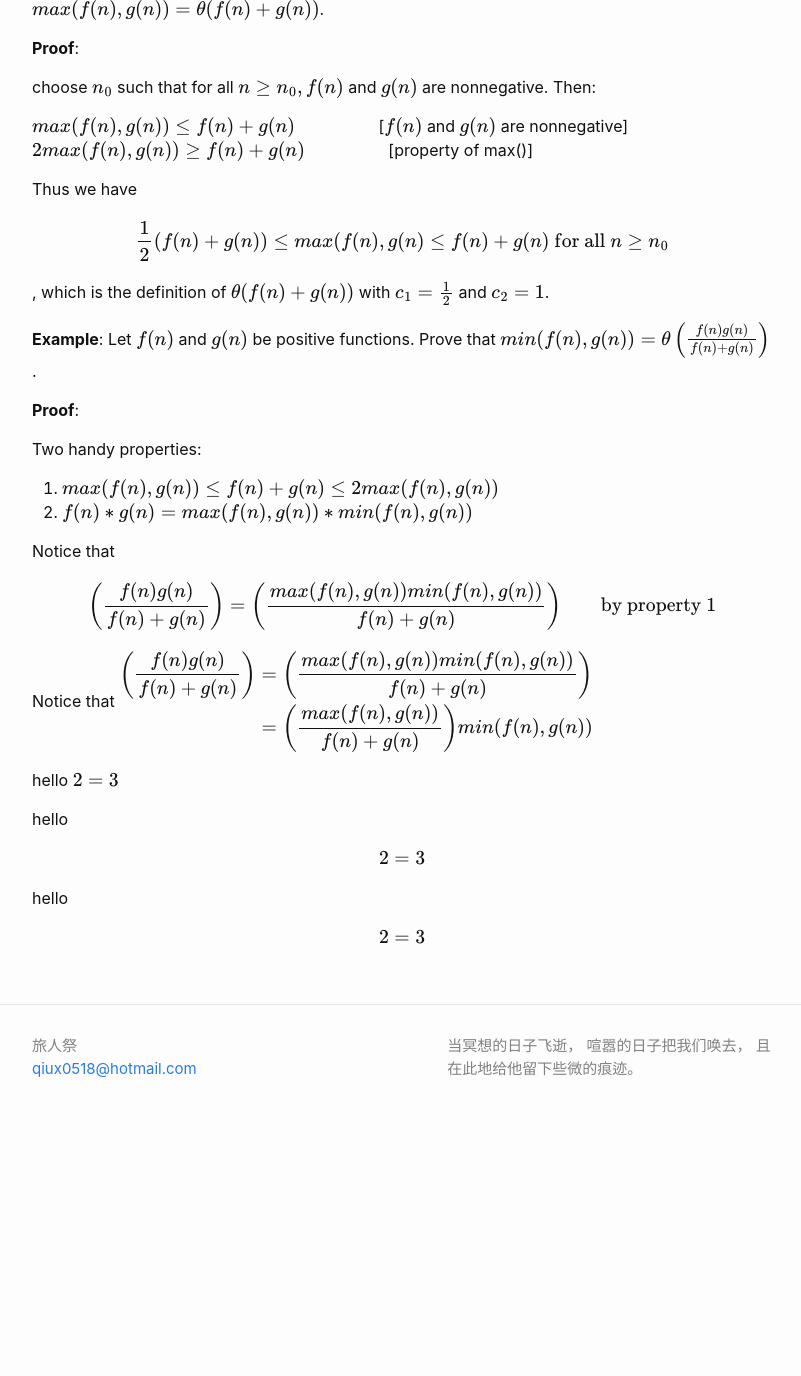
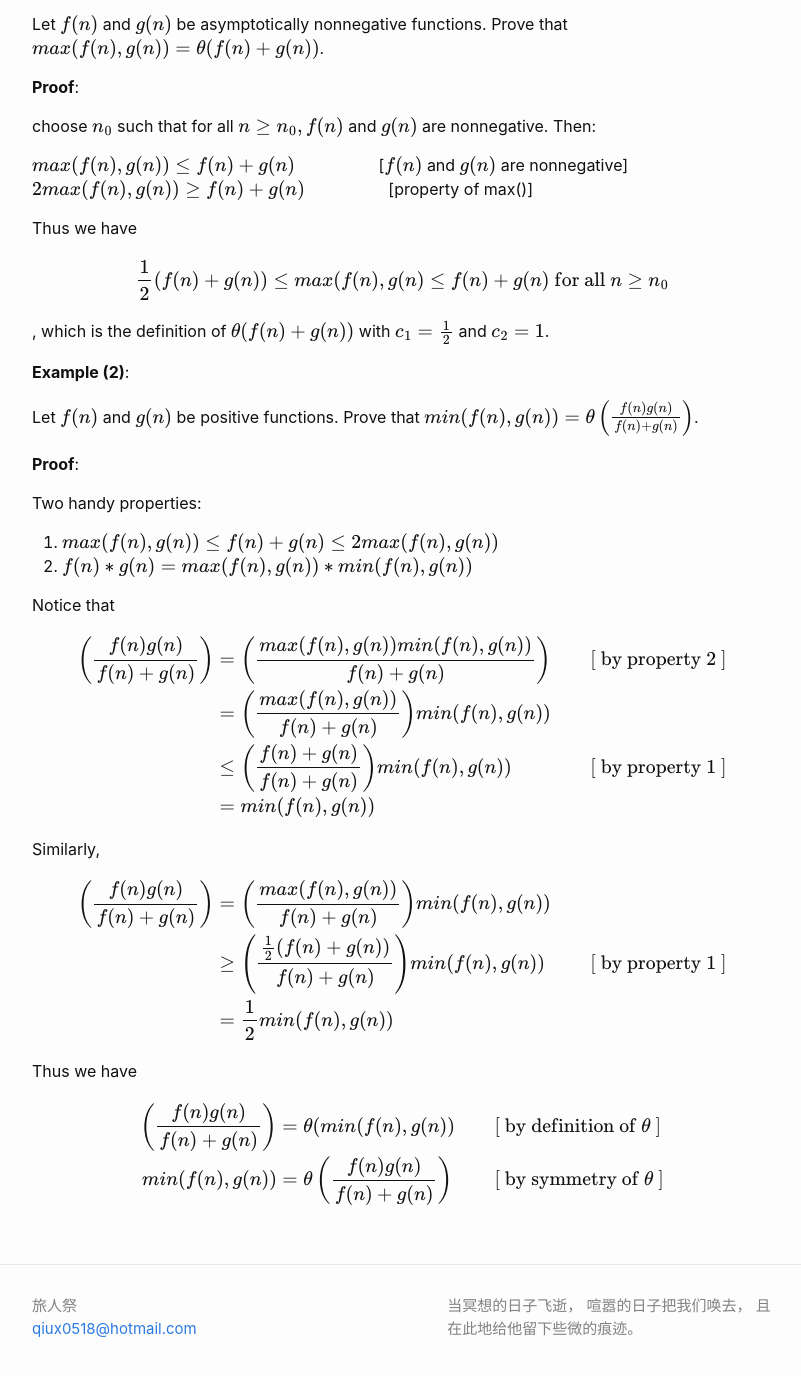
Before and after one commit to x7qiu/x7qiu.github.io, a Jekyll site: the page built from _posts/2019-02-08-Big-On.md, in a window 1280 px wide and 1400 px high, scrolled down 2044 px. Shown: the top 1376 px of the window, without its empty margins (238-1039 px from the left). Built offline with Jekyll 4.4.1, drawn with Linux system fonts in a browser that asks for light colours; formulas are drawn with MathJax 3; before the commit the page ends 3184 px from its top, so only the background shows below that; some of the changed text lies outside the part shown.

Commit message:
finished example 2

```diff
--- a/_posts/2019-02-08-Big-On.md
+++ b/_posts/2019-02-08-Big-On.md
@@ -79,7 +79,9 @@ However, not all functions are asymptotically comparable. That is, for two funct
 Example: $f(n) = n, g(n) = n^{1 + \sin n}$.
 
 ## Examples
-**Example**: Let $f(n)$ and $g(n)$ be asymptotically nonnegative functions. Prove that $max(f(n), g(n)) = \theta(f(n) + g(n))$.
+**Example (1)**:
+
+Let $f(n)$ and $g(n)$ be asymptotically nonnegative functions. Prove that $max(f(n), g(n)) = \theta(f(n) + g(n))$.
 
 **Proof**:
 
@@ -89,12 +91,16 @@ $max(f(n), g(n)) \le f(n) + g(n) \qquad \qquad$     [$f(n)$ and $g(n)$ are nonne
 $2max(f(n), g(n)) \ge f(n) + g(n) \qquad \qquad$    [property of max()]
 
 Thus we have
-\\[
+
+$$
 \frac{1}{2}(f(n) + g(n)) \le max(f(n), g(n) \le f(n) + g(n) \text{ for all } n \ge n_0
-\\]
+$$
+
 , which is the definition of $\theta(f(n) + g(n))$ with $c_1 = \frac{1}{2}$ and $c_2 = 1$.
 
-**Example**: Let $f(n)$ and $g(n)$ be positive functions. Prove that $min(f(n), g(n)) = \theta\left(\frac{f(n)g(n)}{f(n)+g(n)}\right)$.
+**Example (2)**:
+
+ Let $f(n)$ and $g(n)$ be positive functions. Prove that $min(f(n), g(n)) = \theta\left(\frac{f(n)g(n)}{f(n)+g(n)}\right)$.
 
 
 **Proof**:
@@ -104,20 +110,31 @@ Two handy properties:
 2. $f(n)*g(n) = max(f(n), g(n)) * min(f(n), g(n))$
 
 Notice that
-\\[
-\left(\frac{f(n)g(n)}{f(n)+g(n)}\right) = \left(\frac{max(f(n), g(n))min(f(n), g(n))}{f(n)+g(n)}\right) \qquad \text{by property 1}
-\\]
 
-Notice that
 $$
 \begin{align}
-\left(\frac{f(n)g(n)}{f(n)+g(n)}\right) & = \left(\frac{max(f(n), g(n))min(f(n), g(n))}{f(n)+g(n)}\right) \\
-& = \left(\frac{max(f(n), g(n))}{f(n)+g(n)}\right)min(f(n), g(n))
+\left(\frac{f(n)g(n)}{f(n)+g(n)}\right) & = \left(\frac{max(f(n), g(n))min(f(n), g(n))}{f(n)+g(n)}\right) && \text{[ by property 2 ]} \\
+& = \left(\frac{max(f(n), g(n))}{f(n)+g(n)}\right)min(f(n), g(n)) \\
+& \le \left(\frac{f(n)+g(n)}{f(n)+g(n)}\right)min(f(n),g(n)) && \text{[ by property 1 ]} \\
+& = min(f(n), g(n))
 \end{align}
 $$
 
-hello $$ 2=3 $$
+Similarly,
 
-hello \$$ 2=3 \$$
+$$
+\begin{align}
+\left(\frac{f(n)g(n)}{f(n)+g(n)}\right) & = \left(\frac{max(f(n), g(n))}{f(n)+g(n)}\right)min(f(n), g(n)) \\
+& \ge \left(\frac{\frac{1}{2}(f(n)+g(n))}{f(n)+g(n)}\right)min(f(n),g(n)) && \text{[ by property 1 ]} \\
+& = \frac{1}{2}min(f(n), g(n))
+\end{align}
+$$
 
-hello \\[2=3\\]
+Thus we have
+
+$$
+\begin{align}
+\left(\frac{f(n)g(n)}{f(n)+g(n)}\right) & = \theta(min(f(n), g(n)) &&\text{[ by definition of } \theta \text{ ]}\\
+min(f(n), g(n)) & = \theta\left(\frac{f(n)g(n)}{f(n)+g(n)}\right) &&\text{[ by symmetry of } \theta  \text{ ]}
+\end{align}
+$$
```
Also changed, not shown: _includes/head.html (line endings or trailing spaces).
